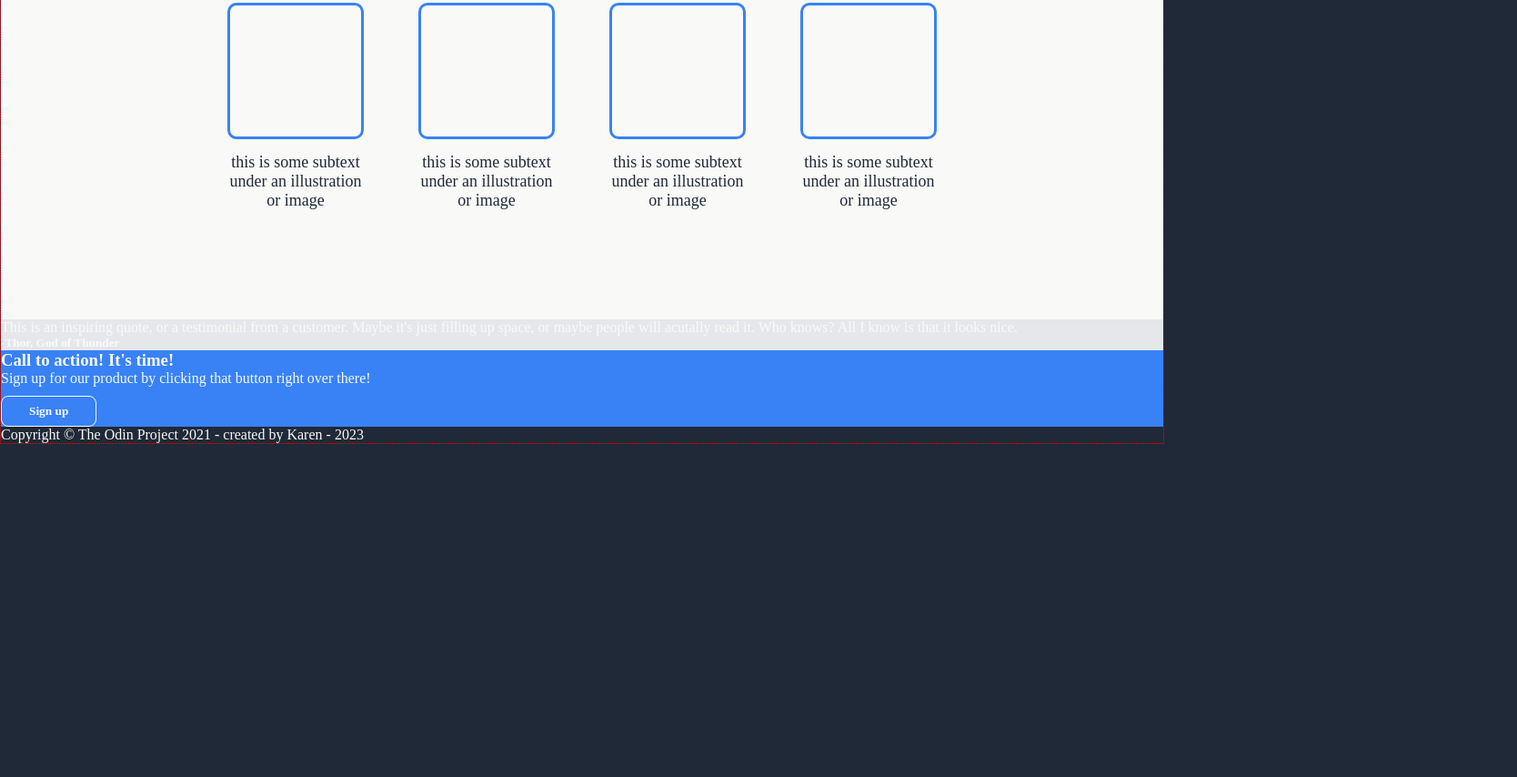
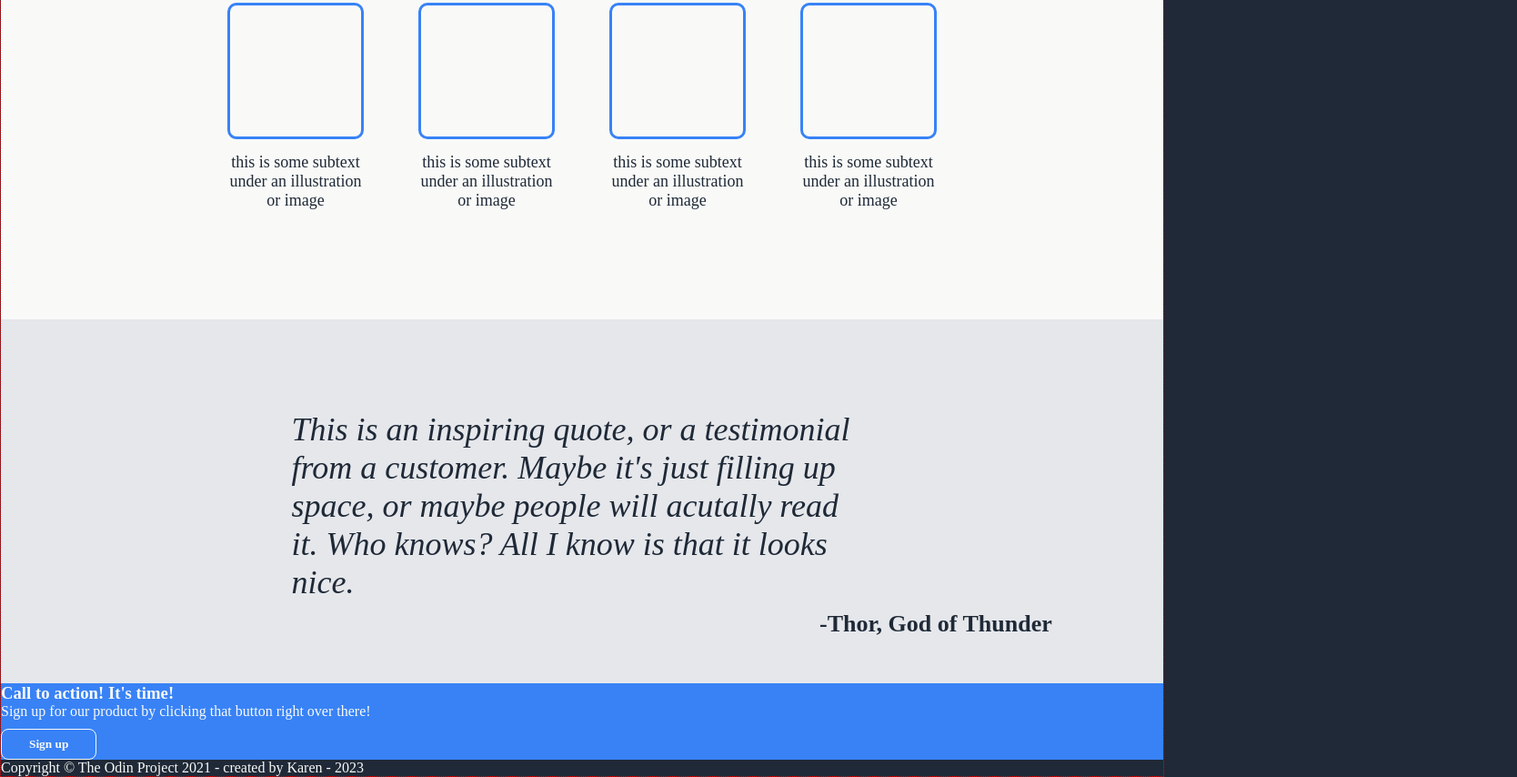
Before and after one commit to klb-dev/landing-page-generic, a plain HTML site: page index.html in a window 1280 px wide. Shown: the part 650-1504 px from the top of the page at 91% size, 1668 px wide, since content can reach past the window. Before the commit the page ends 1138 px from the top, so only its background shows below. Drawn offline with Linux system fonts and the light colour scheme.

Commit message:
styled quote section - main 3

```diff
--- a/styles.css
+++ b/styles.css
@@ -147,3 +147,26 @@ body {
     margin-top: 15px;
     text-align: center;
 }
+
+/* quote section main-3 */
+
+.main-3-container {
+    height: 400px;
+    /* text-align: center; */
+}
+
+.quote {
+    width: 50%;
+    margin: 0 auto;
+    color: #1f2937;
+    font-size: 36px;
+    font-style: italic;
+    padding-top: 100px;
+}
+
+.quote-author {
+    width: 60%;
+    color: #1f2937;
+    font-size: 26px;
+    margin: 10px 900px;
+}
```
